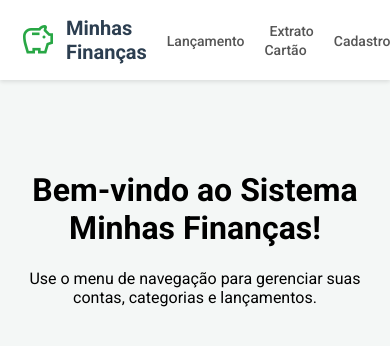
After one commit to marciomartinho/minhas_financas, a Flask app: page / in a window 390 px wide. The commit adds this page. Shown: the top 346 px of the page. Run offline with Flask 3, Linux system fonts and the light colour scheme; tables that the repository leaves empty hold one stand-in row (values such as "Sample post").

Commit message:
atualizações

```diff
--- a/app.py
+++ b/app.py
@@ -1,57 +1,13 @@
 # app.py (na pasta raiz do projeto)
+# Este arquivo agora serve como o ponto de entrada principal para a sua aplicação.
 
-import os
-from flask import Flask, render_template
-from flask_sqlalchemy import SQLAlchemy
-from flask_migrate import Migrate
-from dotenv import load_dotenv
+from app import create_app
 
-# --- 1. CONFIGURAÇÃO INICIAL ---
-load_dotenv()
+# Cria a instância da aplicação Flask usando a factory.
+app = create_app()
 
-# Com o app.py na raiz, o Flask encontra 'templates' e 'static' automaticamente.
-app = Flask(__name__)
-
-# Configurações da aplicação
-db_uri = os.getenv('DATABASE_URI')
-if not db_uri:
-    raise ValueError("DATABASE_URI não foi encontrada no arquivo .env")
-
-app.config['SQLALCHEMY_DATABASE_URI'] = db_uri
-app.config['SQLALCHEMY_TRACK_MODIFICATIONS'] = False
-app.config['UPLOAD_FOLDER'] = os.path.join(app.root_path, 'static', 'uploads')
-
-
-# --- 2. BANCO DE DADOS E MIGRAÇÕES ---
-db = SQLAlchemy(app)
-migrate = Migrate(app, db)
-
-
-# --- 3. MODELOS (TABELAS DO BANCO) ---
-# Trazemos a definição da tabela para cá
-class Conta(db.Model):
-    __tablename__ = 'contas'
-    id = db.Column(db.Integer, primary_key=True)
-    nome = db.Column(db.String(100), nullable=False, unique=True)
-    tipo_conta = db.Column(db.String(50), nullable=False)
-    saldo_inicial = db.Column(db.Numeric(10, 2), nullable=False, default=0.0)
-    imagem_arquivo = db.Column(db.String(255), nullable=True)
-
-    def __repr__(self):
-        return f'<Conta {self.nome}>'
-
-
-# --- 4. ROTAS (AS PÁGINAS DO SITE) ---
-@app.route('/')
-def home():
-    """ Rota para a página inicial. """
-    return render_template('home.html')
-
-@app.route('/contas')
-def pagina_contas():
-    """ Rota para a página de cadastro de contas. """
-    return render_template('contas.html')
-
-
-# --- PONTO DE PARTIDA PARA O COMANDO 'flask run' ---
-# Não precisa de if __name__ == '__main__' para o comando 'flask run'
+# Este bloco é útil se você quiser executar o servidor de desenvolvimento
+# diretamente com 'python app.py'. O comando 'flask run' também funcionará.
+if __name__ == '__main__':
+    # O modo debug já é ativado pelo seu arquivo .flaskenv
+    app.run()
--- a/static/css/style.css
+++ b/static/css/style.css
@@ -1,46 +1,48 @@
-/* Importa a fonte Roboto do Google Fonts para um visual mais limpo */
+/* Importa a fonte Roboto do Google Fonts */
 @import url('https://fonts.googleapis.com/css2?family=Roboto:wght@400;500;700&display=swap');
 
-/* --- Configurações Gerais --- */
+/* --- Reset e Configurações Gerais --- */
+* {
+    box-sizing: border-box;
+}
+
 body {
     font-family: 'Roboto', sans-serif;
-    background-color: #f4f7f6; /* Um cinza bem claro para o fundo */
+    background-color: #f4f7f6;
     margin: 0;
-    /* Deixa um espaço no topo para o cabeçalho que será fixo */
-    padding-top: 80px;
+    padding-top: 80px; /* Espaço para o header fixo */
 }
 
 main {
-    /* Espaçamento interno para o conteúdo principal de cada página */
     padding: 40px;
 }
 
-
-/* --- Cabeçalho e Navegação --- */
+/* --- Cabeçalho --- */
 header {
     background-color: #ffffff;
-    box-shadow: 0 2px 4px rgba(0,0,0,0.1); /* Sombra sutil */
+    box-shadow: 0 2px 4px rgba(0,0,0,0.1);
     padding: 0 40px;
     height: 80px;
     display: flex;
     align-items: center;
-    justify-content: space-between; /* Alinha logo à esquerda e nav à direita */
-    position: fixed; /* Fixa o menu no topo da página */
+    justify-content: space-between;
+    position: fixed;
     top: 0;
-    width: calc(100% - 80px); /* Ocupa a largura toda menos o padding */
-    z-index: 1000; /* Garante que o menu fique acima de outros elementos */
+    left: 0;
+    right: 0;
+    z-index: 1000;
 }
 
 .logo {
     display: flex;
     align-items: center;
     text-decoration: none;
-    color: #2c3e50; /* Um cinza escuro para o texto */
+    color: #2c3e50;
 }
 
 .logo .material-symbols-outlined {
     font-size: 36px;
-    color: #28a745; /* Verde característico do sistema */
+    color: #28a745;
     margin-right: 10px;
 }
 
@@ -50,6 +52,7 @@ header {
     margin: 0;
 }
 
+/* --- Navegação --- */
 nav ul {
     margin: 0;
     padding: 0;
@@ -59,7 +62,7 @@ nav ul {
 }
 
 nav ul li {
-    position: relative; /* Necessário para o posicionamento do dropdown */
+    position: relative;
     margin-left: 30px;
 }
 
@@ -69,18 +72,18 @@ nav ul li a {
     font-weight: 500;
     font-size: 16px;
     padding: 10px 5px;
-    transition: color 0.3s ease; /* Efeito suave na troca de cor */
+    transition: color 0.3s ease;
 }
 
 nav ul li a:hover {
-    color: #28a745; /* Muda para a cor verde ao passar o mouse */
+    color: #28a745;
 }
 
-
-/* --- Estilos do Menu Dropdown --- */
+/* --- Dropdown --- */
 .dropdown-content {
-    display: none; /* Escondido por padrão */
+    display: none;
     position: absolute;
+    right: 0; /* Alinha o dropdown à direita do item pai */
     background-color: #ffffff;
     min-width: 200px;
     box-shadow: 0px 8px 16px 0px rgba(0,0,0,0.2);
@@ -102,7 +105,34 @@ nav ul li a:hover {
     background-color: #f1f1f1;
 }
 
-/* Mostra o dropdown quando o mouse passa por cima do item de menu */
 .dropdown:hover .dropdown-content {
     display: block;
 }
+
+/* --- Responsividade Básica --- */
+@media (max-width: 768px) {
+    header {
+        padding: 0 20px;
+    }
+
+    .logo h1 {
+        font-size: 20px;
+    }
+
+    nav ul li {
+        margin-left: 15px;
+    }
+
+    nav ul li a {
+        font-size: 14px;
+    }
+
+    main {
+        padding: 20px;
+    }
+
+    /* Ajusta o dropdown em telas pequenas */
+    .dropdown-content {
+        right: -20px; /* Compensa o padding do header */
+    }
+}
--- /dev/null
+++ b/templates/home.html
@@ -0,0 +1,10 @@
+{% extends "base.html" %}
+
+{% block title %}Página Inicial - Minhas Finanças{% endblock %}
+
+{% block content %}
+<div style="text-align: center; padding-top: 50px;">
+    <h1>Bem-vindo ao Sistema Minhas Finanças!</h1>
+    <p>Use o menu de navegação para gerenciar suas contas, categorias e lançamentos.</p>
+</div>
+{% endblock %}
```
Also changed, not shown: app/__init__.py (+9 -8 lines).
